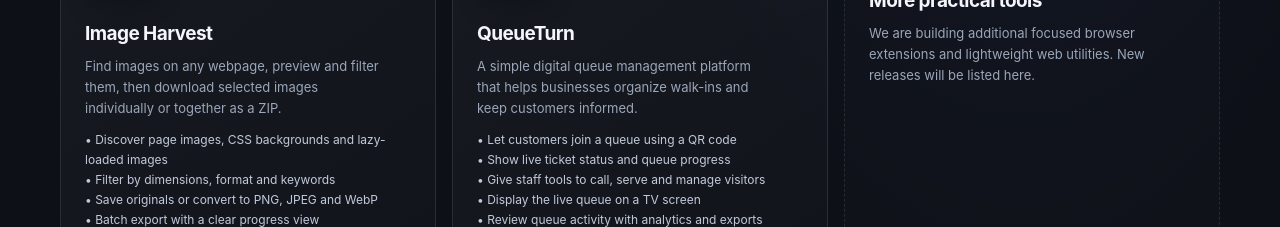
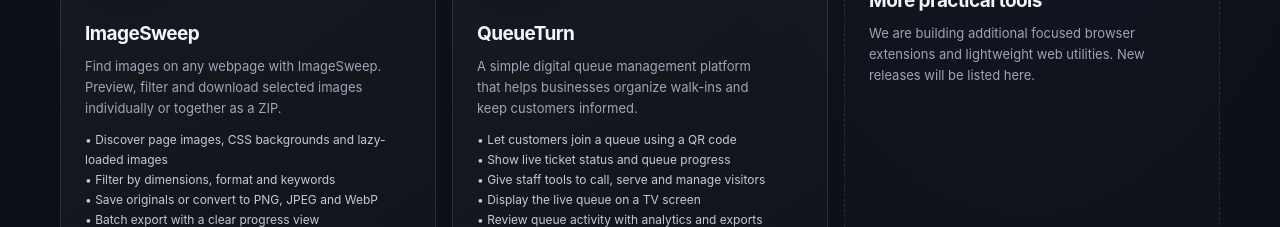
Before and after one commit to best-digital-offer/nndigitals, a plain HTML site: page index.html in a window 1280 px wide. Shown: the part 1089-1316 px from the top of the page. Drawn offline with Linux system fonts and the light colour scheme.

Commit message:
Rebrand Image Harvest product card to ImageSweep

```diff
--- a/index.html
+++ b/index.html
@@ -43,7 +43,7 @@
 <section class="wrap section" id="products">
 <div class="section-head"><div><div class="kicker">The product collection</div><h2>One problem at a time.</h2></div><p class="section-intro">A growing collection of focused tools. Each product is designed to do its job simply and reliably.</p></div>
 <div class="product-grid">
-<article class="product"><div class="product-top"><img class="product-logo harvest" src="/assets/image-harvest-logo.svg" alt="Image Harvest logo"><span class="tag">Available now</span></div><h3>Image Harvest</h3><p>Find images on any webpage, preview and filter them, then download selected images individually or together as a ZIP.</p><div class="product-detail">• Discover page images, CSS backgrounds and lazy-loaded images<br>• Filter by dimensions, format and keywords<br>• Save originals or convert to PNG, JPEG and WebP<br>• Batch export with a clear progress view</div><div class="product-actions"><a class="product-btn" href="https://chromewebstore.google.com/detail/image-harvest-batch-image/iecgnjidmogebokcfnejncgnelcepffo" target="_blank" rel="noopener"><img src="/assets/chrome-logo.svg" alt="">Add to Chrome <span aria-hidden="true">↗</span></a><a class="product-btn alt" href="https://chromewebstore.google.com/detail/image-harvest-batch-image/iecgnjidmogebokcfnejncgnelcepffo" target="_blank" rel="noopener">View details</a></div><div class="product-foot"><span>Chrome extension</span><span>Image downloader</span></div></article>
+<article class="product"><div class="product-top"><img class="product-logo harvest" src="/assets/image-harvest-logo.svg" alt="ImageSweep logo"><span class="tag">Available now</span></div><h3>ImageSweep</h3><p>Find images on any webpage with ImageSweep. Preview, filter and download selected images individually or together as a ZIP.</p><div class="product-detail">• Discover page images, CSS backgrounds and lazy-loaded images<br>• Filter by dimensions, format and keywords<br>• Save originals or convert to PNG, JPEG and WebP<br>• Batch export with a clear progress view</div><div class="product-actions"><a class="product-btn" href="https://chromewebstore.google.com/detail/image-harvest-batch-image/iecgnjidmogebokcfnejncgnelcepffo" target="_blank" rel="noopener"><img src="/assets/chrome-logo.svg" alt="">Add to Chrome <span aria-hidden="true">↗</span></a><a class="product-btn alt" href="https://chromewebstore.google.com/detail/image-harvest-batch-image/iecgnjidmogebokcfnejncgnelcepffo" target="_blank" rel="noopener">View details</a></div><div class="product-foot"><span>Chrome extension</span><span>Image downloader</span></div></article>
 <article class="product"><div class="product-top"><img class="product-logo" src="/assets/queueturn-logo.svg" alt="QueueTurn logo"><span class="tag">Available now</span></div><h3>QueueTurn</h3><p>A simple digital queue management platform that helps businesses organize walk-ins and keep customers informed.</p><div class="product-detail">• Let customers join a queue using a QR code<br>• Show live ticket status and queue progress<br>• Give staff tools to call, serve and manage visitors<br>• Display the live queue on a TV screen<br>• Review queue activity with analytics and exports</div><div class="product-actions"><a class="product-btn queueturn" href="https://www.queueturn.com" target="_blank" rel="noopener">Visit QueueTurn ↗</a><a class="product-btn queueturn alt" href="https://www.queueturn.com/#pricing" target="_blank" rel="noopener">Plans & pricing</a></div><div class="product-foot"><span>Queue management SaaS</span><span>For service businesses</span></div></article>
 <article class="product placeholder"><div class="product-top"><div class="product-icon">◇</div><span class="tag">In development</span></div><h3>More practical tools</h3><p>We are building additional focused browser extensions and lightweight web utilities. New releases will be listed here.</p><div class="product-foot"><span>Digital products</span><span>Coming soon</span></div></article>
 </div>
```
